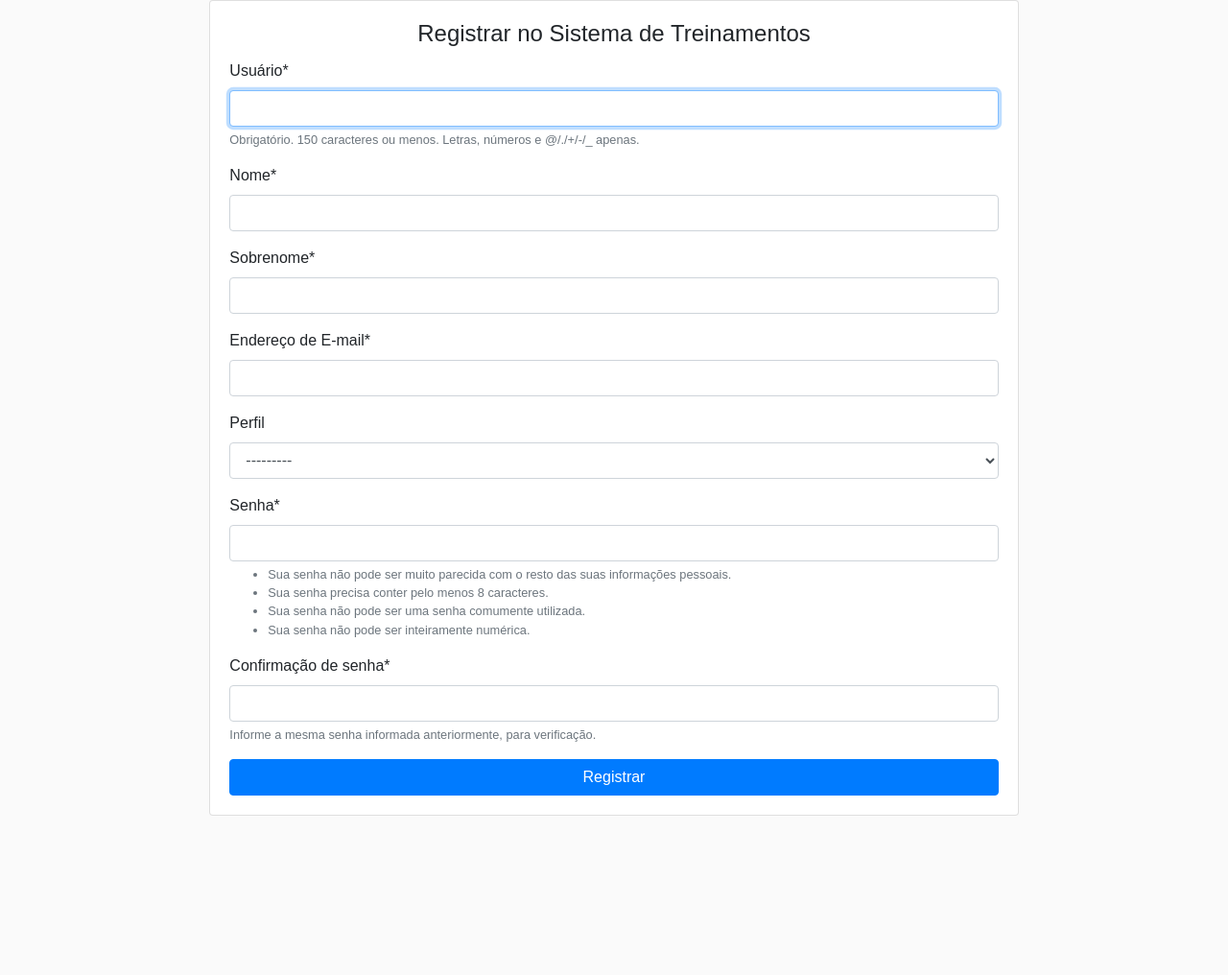
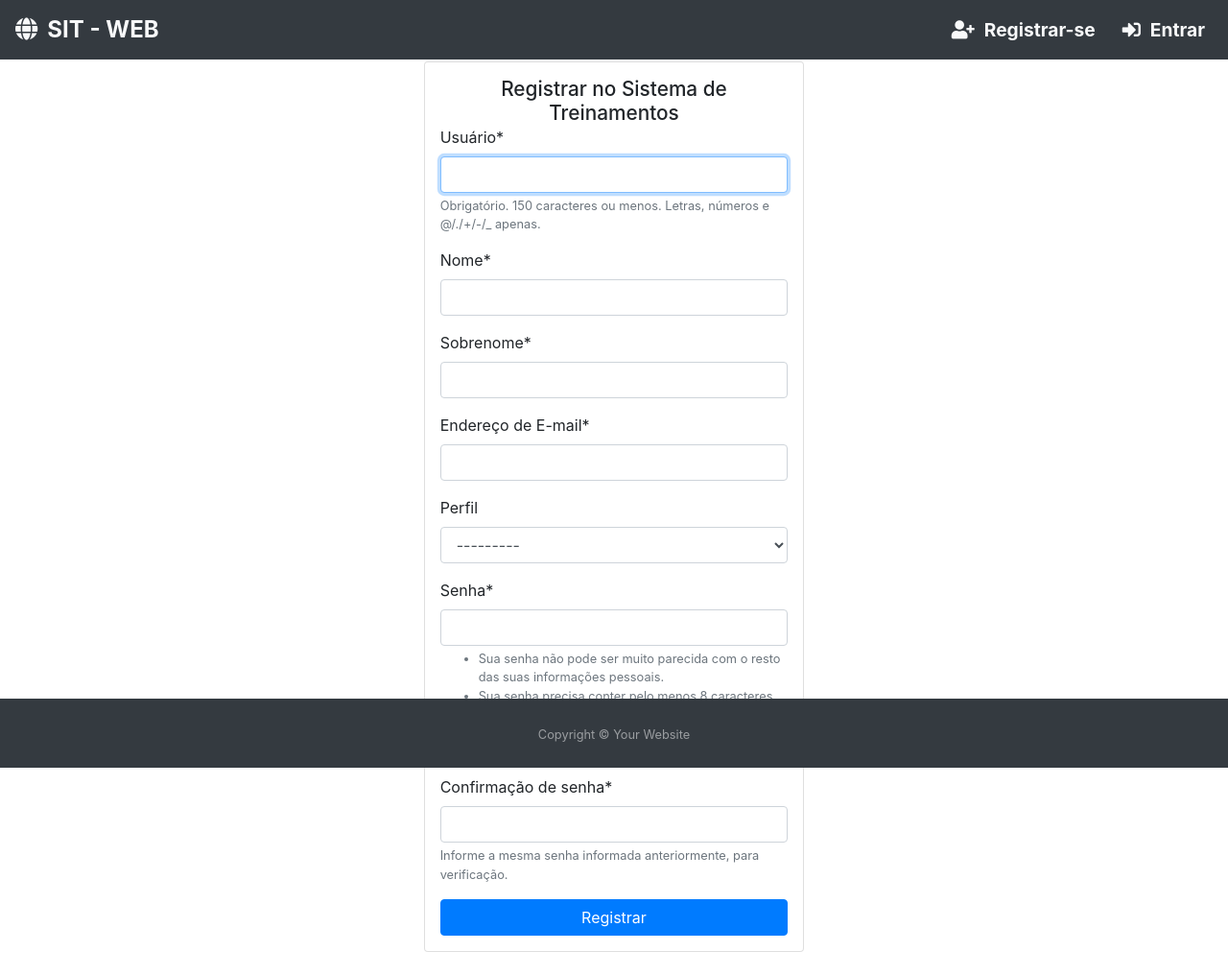
Before and after one commit to BastosThiago/sit-web, a Django app: page /accounts/register/ in a window 1280 px wide. Shown: the whole page at 96% size. Before the commit the page ends 850 px from the top, so only its background shows below. Run offline with Django 3.2, Linux system fonts and the light colour scheme; some libraries are stand-ins or nearby versions.

Commit message:
Continuação das implementações das Views do Sistema

```diff
--- a/accounts/templates/signup.html
+++ b/accounts/templates/signup.html
@@ -1,14 +1,16 @@
-{% extends  'base.html' %}
+{% extends  'base-home-page.html' %}
 {% load crispy_forms_tags %}
 
 {% block title %}Registrar no Sistema{% endblock %}
 
-{% block content %}
-<div class="row">
-    <div class="col-md-8 offset-md-2">
-        <div class="card  auth-card">
-            <div class="card-body">
-                <h4 class="card-title text-center">Registrar no Sistema de Treinamentos</h4>
+{% block conteudo-home-page %}
+
+    <section class="py-4" style="margin-top: 40px;">
+        <div class="row" style="margin: 0;">
+            <div class="col-md-4 offset-md-4">
+                <div class="card" style="margin: 0;">
+                    <div class="card-body" style="padding: 1rem;">
+                        <h4 class="card-title text-center" style="font-size: 1.3rem; margin: 0;">Registrar no Sistema de Treinamentos</h4>
 
                         <form method="post">
                             {% csrf_token %}
@@ -22,4 +24,5 @@
                 </div>
             </div>
         </div>
+    </section>
 {% endblock %}
--- /dev/null
+++ b/templates/base-home-page.html
@@ -0,0 +1,70 @@
+{% extends  'base.html' %}
+
+{% block head %}
+      <style>
+
+        html,
+        body {
+          height: 100%;
+        }
+
+        #page-content {
+          flex: 1 0 auto;
+          margin-top: 40px;
+        }
+
+        #sticky-footer {
+          flex-shrink: none;
+        }
+
+        .class-icone {
+          margin-right: 10px;
+        }
+
+        .carousel-item {
+          height: 65vh;
+          min-height: 350px;
+          background: no-repeat center center scroll;
+          -webkit-background-size: cover;
+          -moz-background-size: cover;
+          -o-background-size: cover;
+          background-size: cover;
+        }
+
+      </style>
+
+{% endblock %}
+{% block body %}
+
+  <body class="d-flex flex-column">
+
+    <!-- Navigation -->
+    <nav class="navbar navbar-expand-lg navbar-dark bg-dark fixed-top">
+
+        <a class="navbar-brand" style="color: #f8f9fa; font-size: 1.5rem; font-weight: bold;" href="#"><i class="fas fa-globe class-icone"></i>SIT - WEB</a>
+        <button class="navbar-toggler" type="button" data-toggle="collapse" data-target="#navbarResponsive" aria-controls="navbarResponsive" aria-expanded="false" aria-label="Toggle navigation">
+              <span class="navbar-toggler-icon"></span>
+            </button>
+        <div class="collapse navbar-collapse" id="navbarResponsive">
+          <ul class="navbar-nav ml-auto" style="float:right;">
+            <li class="nav-item">
+              <a class="nav-link" style="color: #f8f9fa; font-size: 1.2rem; font-weight: bold; padding-right: 20px;" href="/accounts/register"><i class="fas fa-user-plus class-icone"></i>Registrar-se</a>
+            </li>
+            <li class="nav-item">
+              <a class="nav-link" style="color: #f8f9fa; font-size: 1.2rem; font-weight: bold;" href="/accounts/login"><i class="fas fa-sign-in-alt class-icone"></i>Entrar</a>
+            </li>
+          </ul>
+        </div>
+
+    </nav>
+
+    {% block conteudo-home-page %}{% endblock %}
+
+    <footer id="sticky-footer" class="py-4 bg-dark text-white-50 fixed-bottom">
+        <div class="container text-center">
+          <small>Copyright &copy; Your Website</small>
+        </div>
+    </footer>
+  </body>
+
+{% endblock %}
--- a/templates/base.html
+++ b/templates/base.html
@@ -16,7 +16,7 @@
         <link rel="stylesheet" href="https://stackpath.bootstrapcdn.com/font-awesome/4.7.0/css/font-awesome.min.css">
 
         <!-- Estilos customizados CSS -->
-        <link rel="stylesheet" href="{% static 'css/styles.css' %}">
+        <!-- <link rel="stylesheet" href="{% static 'css/styles.css' %}"> -->
 
         <!-- jQuery CDN - (=with AJAX) -->
         <script src="https://code.jquery.com/jquery-3.4.1.js" integrity="sha256-WpOohJOqMqqyKL9FccASB9O0KwACQJpFTUBLTYOVvVU=" crossorigin="anonymous"></script>
@@ -30,12 +30,14 @@
         <!-- Bootstrap JS -->
         <script src="https://stackpath.bootstrapcdn.com/bootstrap/4.3.1/js/bootstrap.min.js" integrity="sha384-JjSmVgyd0p3pXB1rRibZUAYoIIy6OrQ6VrjIEaFf/nJGzIxFDsf4x0xIM+B07jRM" crossorigin="anonymous"></script>
 
+        {% block head %}{% endblock %}
+
         <title>{% block title %}{% endblock %}</title>
     </head>
-    <body>
+    {% block body %}
 
-        {% block content %}{% endblock %}
 
-        <script src="{% static 'js/scripts.js' %}"></script>
-    </body>
+    {% endblock %}
+
+    <script src="{% static 'js/scripts.js' %}"></script>
 </html>
```
Also changed, not shown: accounts/templates/registration/login.html (+8 -9 lines), core/views.py (+27 -22 lines), templates/home-page.html (added, +56 -0 lines), static/imagens/imagem-0.jpg (added), static/imagens/imagem-1.jpg (added), static/imagens/imagem-2.jpg (added). Lines whose indentation alone changed are shown as unchanged.
